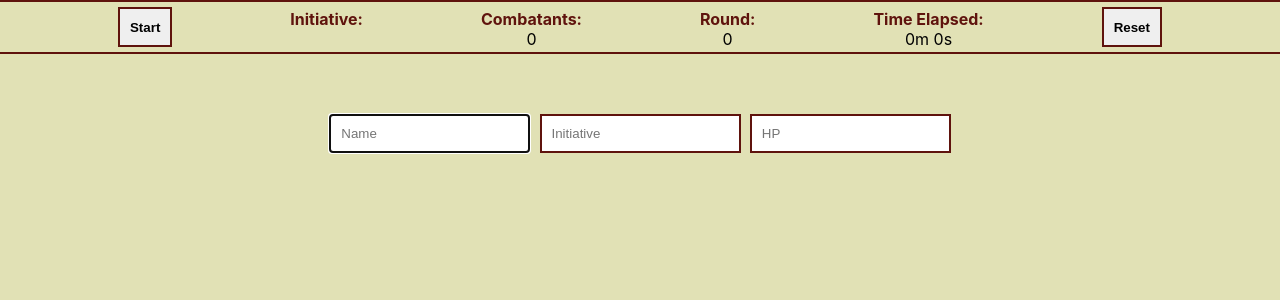
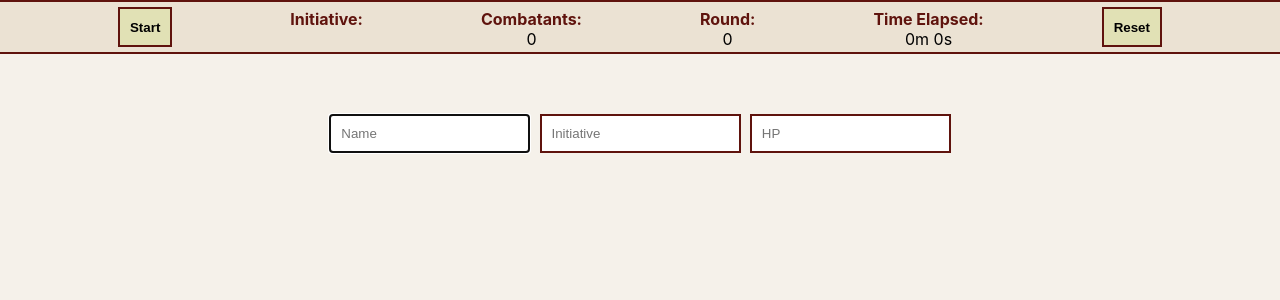
Before and after one commit to Paul-Ladyman/dnd-battle-tracker, a React (Create React App) app: page / in a window 1280 px wide. Shown: the top 300 px of the page. Built offline with nearby package versions, Linux system fonts and the light colour scheme.

Commit message:
Improved CSS

```diff
--- a/src/App.css
+++ b/src/App.css
@@ -11,7 +11,7 @@
 }
 
 body {
-  background-color: #e1e1b5;
+  background-color: #f5f1ea;
 }
 
 button {
@@ -19,6 +19,7 @@ button {
   border: 2px solid #5f130d;
   padding: 10px;
   font-weight: bold;
+  background-color: #e1e1b5;
 }
 
 .App {
@@ -38,7 +39,7 @@ button {
   width: 100%;
   padding-top: 5px;
   padding-bottom: 5px;
-  background-color: #e1e1b5;
+  background-color: #ebe2d3;
   position: fixed;
   top: 0;
 }
@@ -127,7 +128,7 @@ button {
   border: 2px solid #5f130d;
   margin: 40px 0 10px 0;
   padding: 10px;
-  background-color: #daebbe;
+  background-color: #e1e1b5;
 }
 
 .creature-wrapper__expanded {
@@ -147,11 +148,12 @@ button {
 }
 
 .creature-wrapper__dead {
-  background-color: darkgrey;
+  background-color: lightgrey;
 }
 
 .expand-creature-button {
   padding: 5px;
+  background-color: transparent;
 }
 
 .expanded-creature {
```
